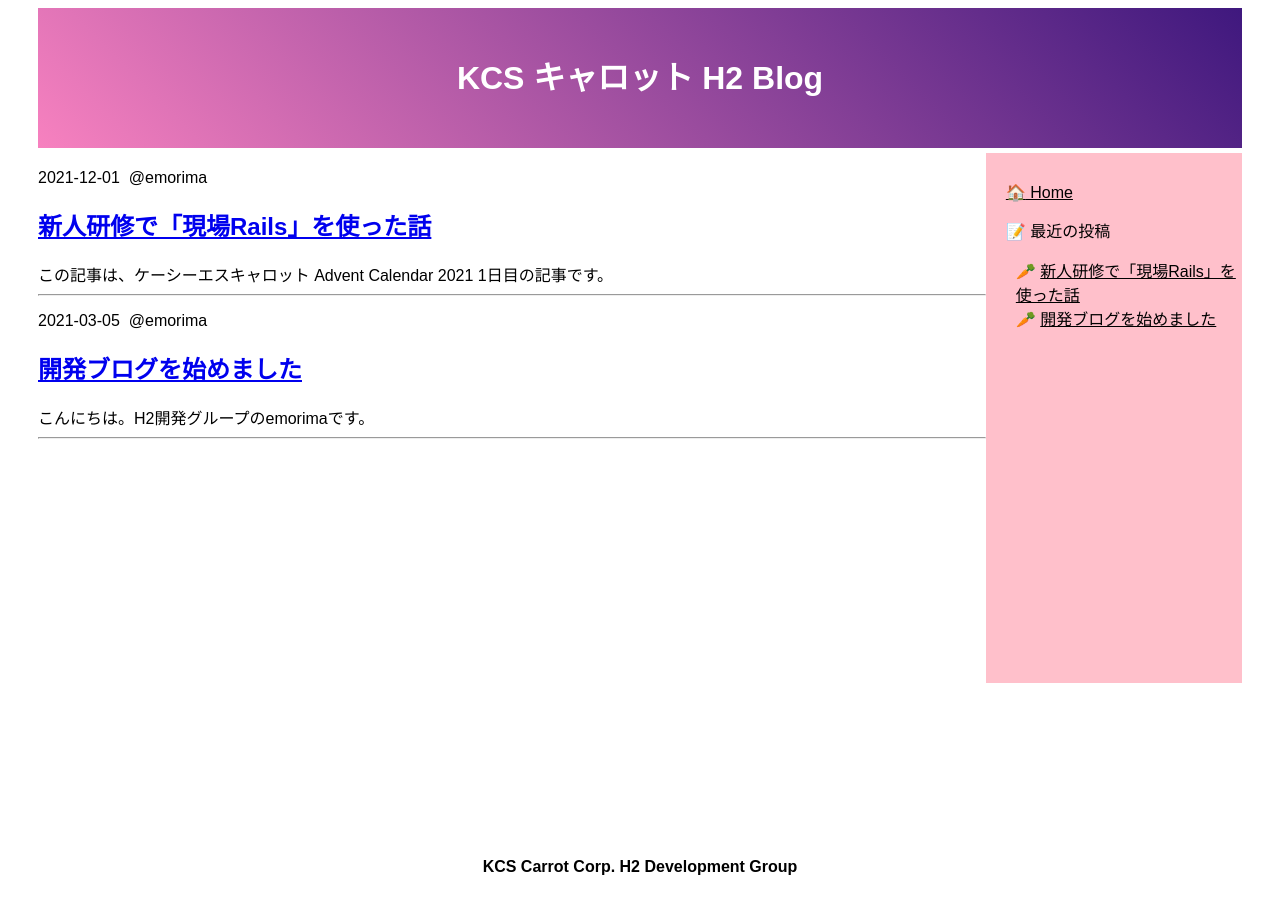
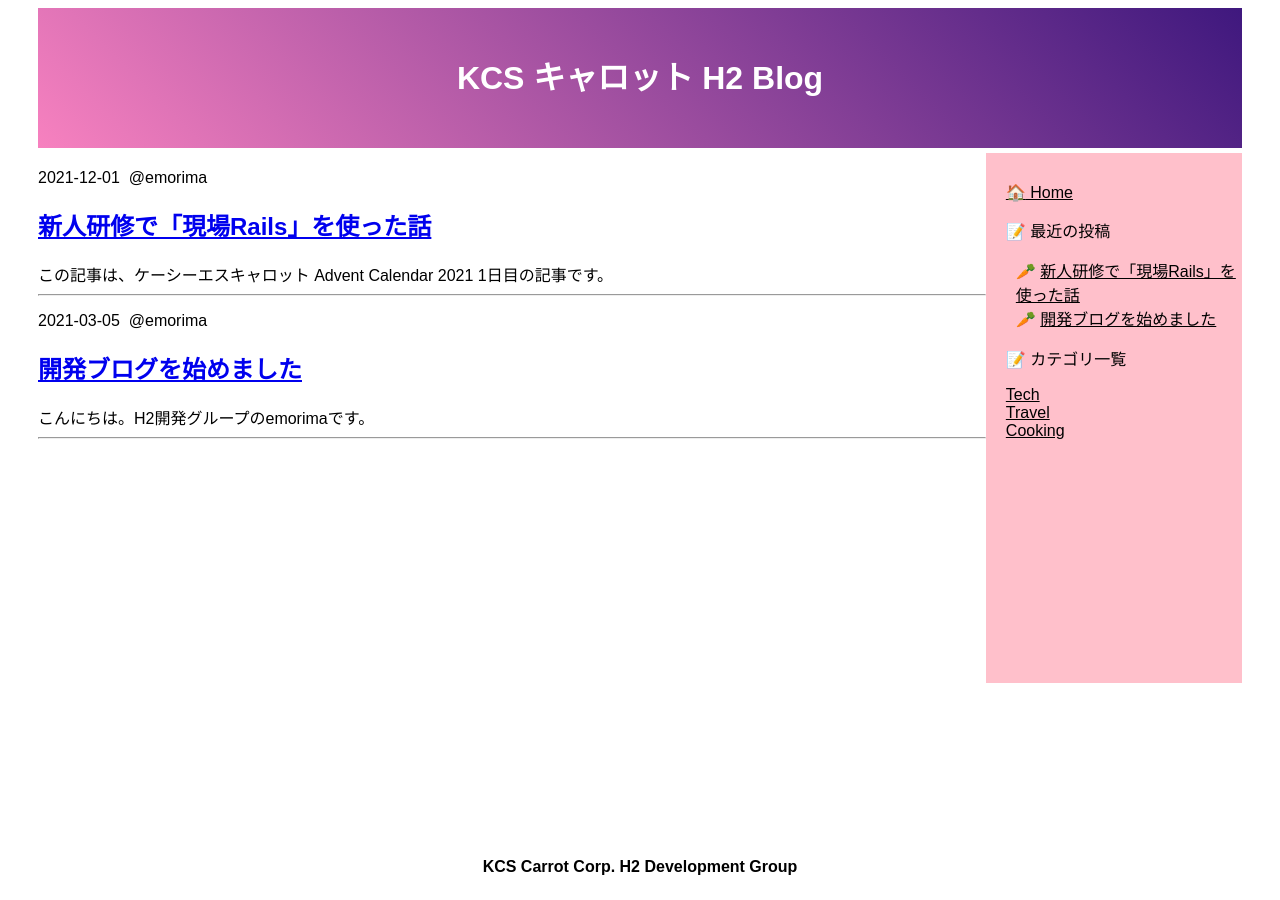
Before and after one commit to kcscarrot-konno/h2carrot.github.io, a Jekyll site: the page built from index.markdown, in a window 1280 px wide. Built offline with Jekyll 4.4.1, drawn with Linux system fonts in a browser that asks for light colours; emoji names are drawn with the system emoji font.

Commit message:
sideバーにカテゴリ一覧を表示するように修正

```diff
--- a/_includes/aside.html
+++ b/_includes/aside.html
@@ -10,5 +10,13 @@
       {% endfor %}
       </p>
     </div>
+    <div class="aside-categories">
+      <p>:pencil: カテゴリ一覧</p>
+      {% for category in site.categories %}
+      {% capture category_name %}{{ category | first }}{% endcapture %}
+      <div class="aside-categories-item"><a href="{{site.baseurl}}/categories/#{{category_name}}" class="aside-link">{{ category_name | capitalize }}</a></div>
+      {% endfor %}
+      </p>
+    </div>
   </div>
 </aside>
```
